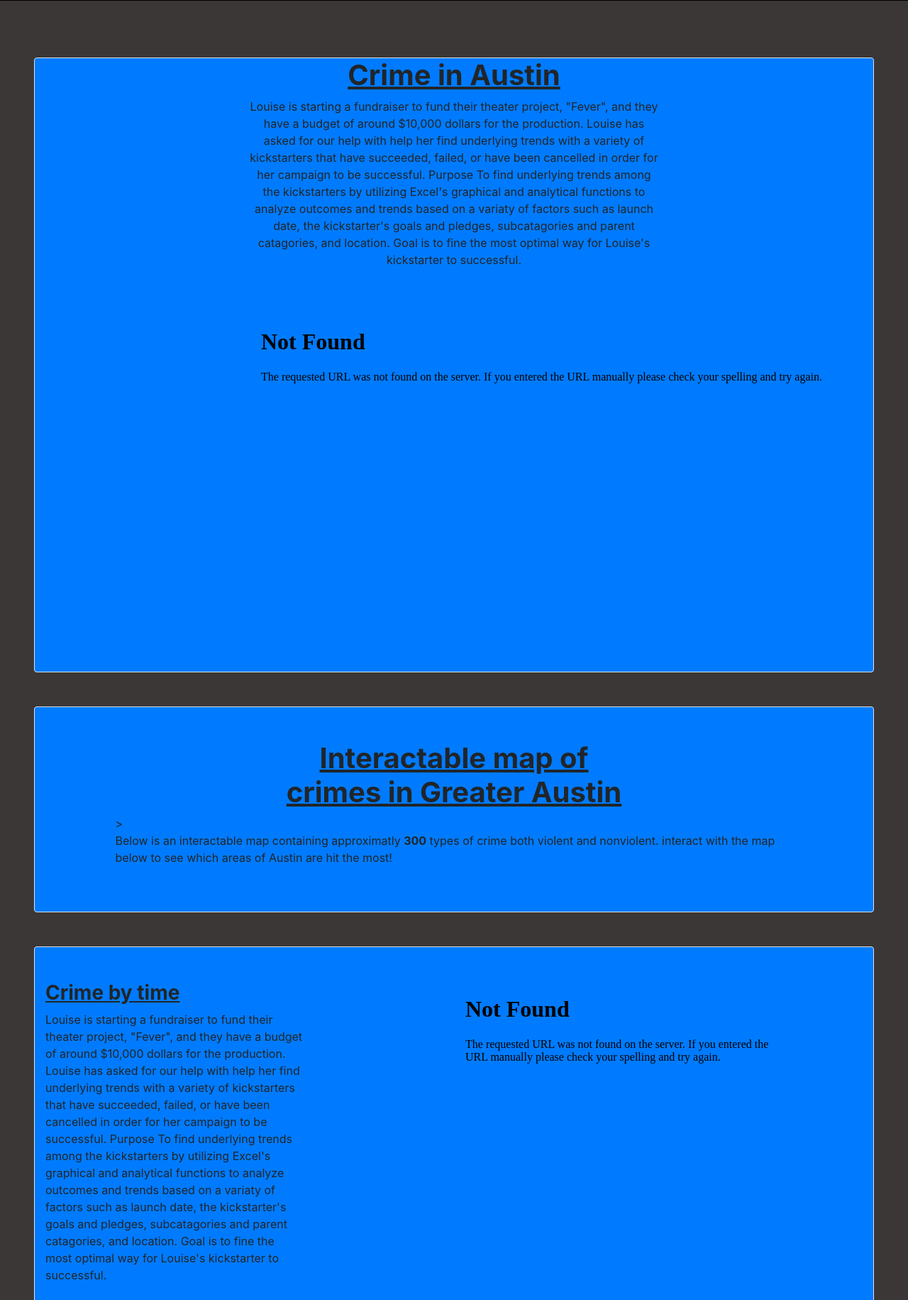
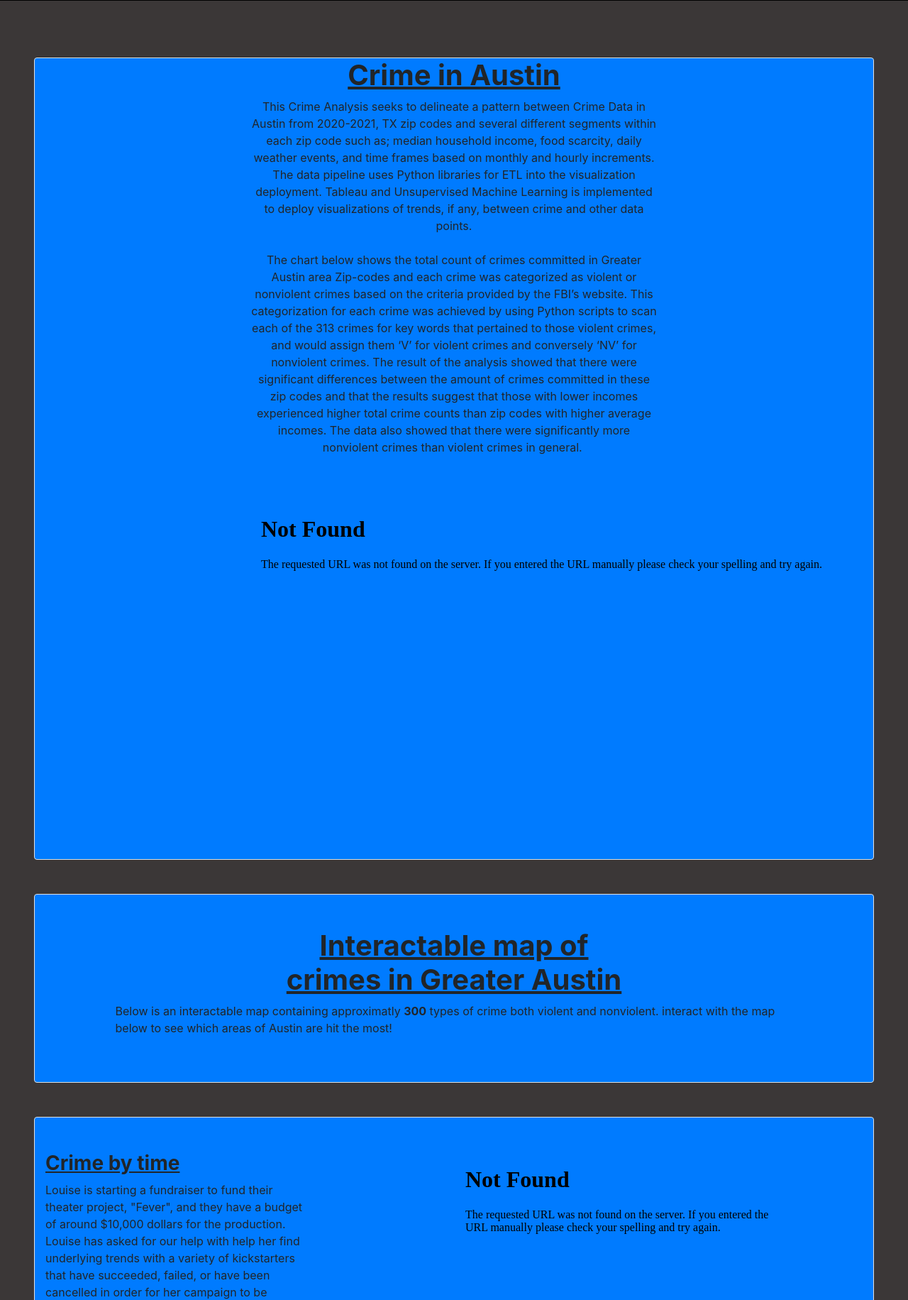
Before and after one commit to ChristopheGarcia1/Crime_Analysis-, a Flask app: page / in a window 1280 px wide; the page is wider, and only the part inside the window is pictured. Shown: the part 242-2073 px from the top of that part at 71% size. Run offline with Flask 2, Linux system fonts and the light colour scheme; some libraries are stand-ins or nearby versions.

Commit message:
removed < and added text and new visualization to homepage

```diff
--- a/src/templates/home.html
+++ b/src/templates/home.html
@@ -30,7 +30,22 @@
               <b><center >Crime in Austin</center></b>
             </u>
           </h1>
-          <center><p>Louise is starting a fundraiser to fund their theater project, "Fever", and they have a budget of around $10,000 dollars for the production. Louise has asked for our help with help her find underlying trends with a variety of kickstarters that have succeeded, failed, or have been cancelled in order for her campaign to be successful. Purpose To find underlying trends among the kickstarters by utilizing Excel's graphical and analytical functions to analyze outcomes and trends based on a variaty of factors such as launch date, the kickstarter's goals and pledges, subcatagories and parent catagories, and location. Goal is to fine the most optimal way for Louise's kickstarter to successful.</p><center>
+          <center><p>
+            This Crime Analysis seeks to delineate a pattern between Crime Data in Austin from 2020-2021, TX zip codes and several
+            different segments within each zip code such as; median household income, food scarcity, daily weather events, and time frames
+            based on monthly and hourly increments. The data pipeline uses Python libraries for ETL into the visualization deployment.
+            Tableau and Unsupervised Machine Learning is implemented to deploy visualizations of trends, if any, between crime and other
+            data points.
+            <br>
+            <br>
+            The chart below shows the total count of crimes committed in Greater Austin area Zip-codes and each crime was categorized as
+            violent or nonviolent crimes based on the criteria provided by the FBI’s website. This categorization for each crime was achieved
+            by using Python scripts to scan each of the 313 crimes for key words that pertained to those violent crimes, and would assign them
+            ‘V’ for violent crimes and conversely ‘NV’ for nonviolent crimes. The result of the analysis showed that there were significant
+            differences between the amount of crimes committed in these zip codes and that the results suggest that those with lower incomes
+            experienced higher total crime counts than zip codes with higher average incomes. The data also showed that there were
+            significantly more nonviolent crimes than violent crimes in general.
+          </p><center>
         </div>
         <div class="col-md-6 center mx-auto m-5">
           <!-- crime count by zip codes visualization -->
@@ -43,11 +58,11 @@
                 <!-- tableau block beg -->
         <div class="col-md-10 center mx-auto m-5">
           <div>
-            <u><b><center><h1 style="font-weight: bold;">Interactable map of crimes in Greater Austin</h1></center></b></u>>
+            <u><b><center><h1 style="font-weight: bold;">Interactable map of crimes in Greater Austin</h1></center></b></u>
             <p> Below is an interactable map containing approximatly <b>300</b> types of crime both violent and nonviolent. interact with the map below to see which areas of Austin are hit the most! </p>
           </div>
           <!-- Tableau Visual 1 Start -->
-          <div class='tableauPlaceholder' id='viz1643083445418' style='position: relative; '><object class='tableauViz'  style='display:none;'><param name='host_url' value='https%3A%2F%2Fpublic.tableau.com%2F' /> <param name='embed_code_version' value='3' /> <param name='site_root' value='' /><param name='name' value='AggAssaultTempatOccuranceStreets&#47;AggAssaultTempatOccuranceStreets' /><param name='tabs' value='no' /><param name='toolbar' value='yes' /><param name='animate_transition' value='yes' /><param name='display_static_image' value='yes' /><param name='display_spinner' value='yes' /><param name='display_overlay' value='yes' /><param name='display_count' value='yes' /><param name='language' value='en-US' /></object></div>                <script type='text/javascript'>                    var divElement = document.getElementById('viz1643083445418');                    var vizElement = divElement.getElementsByTagName('object')[0];                    vizElement.style.width='100%';vizElement.style.height=(divElement.offsetWidth*0.50)+'px';                    var scriptElement = document.createElement('script');                    scriptElement.src = 'https://public.tableau.com/javascripts/api/viz_v1.js';                    vizElement.parentNode.insertBefore(scriptElement, vizElement);                </script>
+          <div class='tableauPlaceholder' id='viz1643396273870' style='position: relative'><object class='tableauViz'  style='display:none;'><param name='host_url' value='https%3A%2F%2Fpublic.tableau.com%2F' /> <param name='embed_code_version' value='3' /> <param name='site_root' value='' /><param name='name' value='AustinCrimeCountbyZIP&#47;AustinCrimeCountbyZIP' /><param name='tabs' value='no' /><param name='toolbar' value='yes' /><param name='animate_transition' value='yes' /><param name='display_static_image' value='yes' /><param name='display_spinner' value='yes' /><param name='display_overlay' value='yes' /><param name='display_count' value='yes' /><param name='language' value='en-US' /><param name='filter' value='publish=yes' /></object></div>                <script type='text/javascript'>                    var divElement = document.getElementById('viz1643396273870');                    var vizElement = divElement.getElementsByTagName('object')[0];                    vizElement.style.width='100%';vizElement.style.height=(divElement.offsetWidth*0.45)+'px';                    var scriptElement = document.createElement('script');                    scriptElement.src = 'https://public.tableau.com/javascripts/api/viz_v1.js';                    vizElement.parentNode.insertBefore(scriptElement, vizElement);                </script>
 
           <!-- Tableau Visual 1 End -->
         </div>
```
